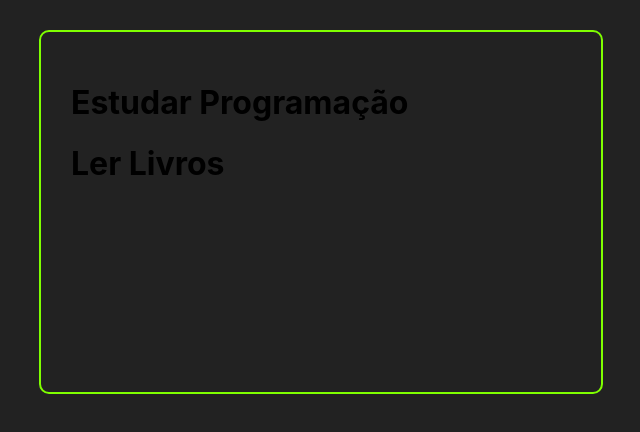
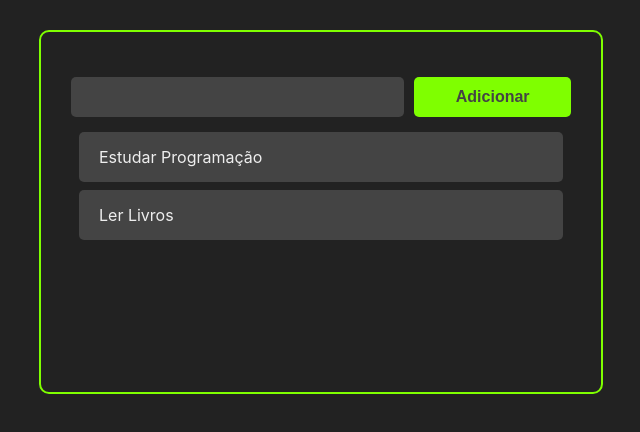
Before and after one commit to guilhermeforprojeto/react, a React (Create React App) app: page / in a window 1280 px wide. Shown: the top 432 px of the page, without its empty margins (319-959 px from the left). Built offline with nearby package versions, Linux system fonts and the light colour scheme.

Commit message:
Adcionados Butoon e Caixa de texo para input

```diff
--- a/src/App.js
+++ b/src/App.jsx
@@ -1,7 +1,10 @@
 import React, { useState } from "react";
 
 import Tasks from "./components/Tasks";
+import AddTask from "./components/AddTask";
 import './App.css';
+import Button from "./components/Button";
+
 
 const App = () => {
   // let message = "Hello Word com JS";
@@ -20,6 +23,7 @@
   return (
       <>
           <div className="container">
+          <AddTask />
           <Tasks  tasks={tasks}/>
           </div>
 
--- /dev/null
+++ b/src/components/AddTask.css
@@ -0,0 +1,21 @@
+.add-task-container {
+    margin: 15px 0;
+    width: 100%;
+    display: flex;
+}
+
+.add-task-input{
+    height: 40px;
+    padding: 0 10px;
+    border-radius: 5px;
+    border: none;
+    flex: 2;
+    background-color: #444;
+    color: #eee;
+    font-size: 16px;
+
+}
+.add-task-button-container{
+    margin-left: 10px;
+    flex: 1;
+}
--- /dev/null
+++ b/src/components/AddTask.jsx
@@ -0,0 +1,25 @@
+import React, { useState } from 'react';
+
+import "./AddTask.css"
+import Button from './Button';
+
+const AddTask = () => {
+    const [inputDate, setIputDate] = useState('')
+
+    const handleInputChange = (e) => {
+            setIputDate(e.target.value)
+
+    }
+    return(
+        <div className="add-task-container">
+            <input onChange={handleInputChange} className="add-task-input" type="text" />
+            <div className="add-task-button-container">
+            <Button>Adicionar</Button>
+            </div>
+        </div>
+
+    );
+
+};
+
+export default AddTask;
--- /dev/null
+++ b/src/components/Button.css
@@ -0,0 +1,12 @@
+.button{
+    background-color: chartreuse;
+    height: 40px;
+    padding: 0 10px;
+    border-radius: 5px;
+    width: 100%;
+    font-size: 16px;
+    color: #444;
+    font-weight: bold;
+    cursor: pointer;
+    border: none;
+}
--- /dev/null
+++ b/src/components/Button.jsx
@@ -0,0 +1,9 @@
+import React from 'react';
+
+import "./Button.css";
+const Button = ({ children, onClick }) => {
+    return <button onClick={onClick} className="button">
+        {children}
+    </button>
+     };
+export default Button ;
--- a/src/components/Taks.css
+++ b/src/components/Task.css
@@ -1,5 +1,5 @@
 .task-container {
-    background-color: 444;
+    background-color: #444;
     margin: 8px;
     padding: 15px 20px;
     display: flex;
--- a/src/components/Task.js
+++ /dev/null
@@ -1,7 +0,0 @@
-import React from 'react';
-
-const Task = ({task}) => {
-    return ( <h1>{task.title}</h1> );
-};
-
-export default Task;
--- /dev/null
+++ b/src/components/Task.jsx
@@ -0,0 +1,9 @@
+import React from 'react';
+
+import './Task.css';
+
+const Task = ({ task }) => {
+    return <div className="task-container">{task.title}</div>;
+};
+
+export default Task;
```
Also changed, not shown: src/components/Tasks.jsx (renamed from src/components/Tasks.js, +5 -4 lines).
